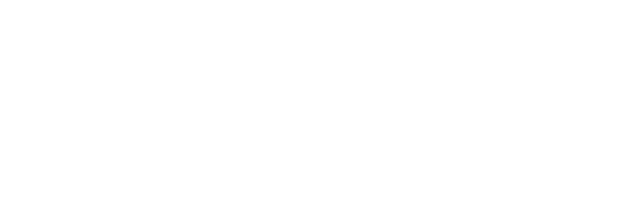
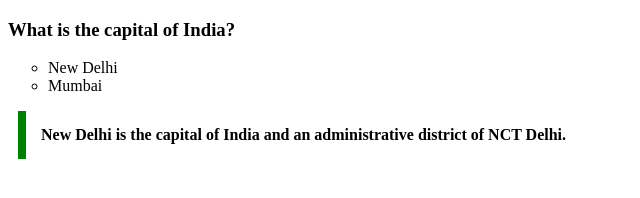
Before and after one commit to acciojob/trivia-divyakondakrindi, a website: page main.html in a window 1280 px wide. Shown: the whole page, without its empty margins (0-640 px from the left). Drawn offline with Linux system fonts and the light colour scheme.

Commit message:
created a submission

```diff
--- a/main.html
+++ b/main.html
@@ -4,9 +4,20 @@
 
 <head>
 	<link rel="stylesheet" href="styles.css">
+
 </head>
 
 <body>
+	<div>
+        <h3>What is the capital of India?</h3>
+        <ul style="list-style-type: circle; ">
+            <li>New Delhi</li>
+            <li>Mumbai</li>
+        </ul>
+    </div>
+    <blockquote class = "blockquote" cite="https://en.wikipedia.org/wiki/New_Delhi">
+        New Delhi is the capital of India and an administrative district of NCT Delhi.
+    </blockquote>
 	<!-- the entire body must be written by student -->
     <script type="text/javascript" src="./script.js">
 </script>
--- a/styles.css
+++ b/styles.css
@@ -1,2 +1,11 @@
 
 /* Your CSS Code here. */
+.blockquote{
+    display: block;
+    margin:10px;
+    border-left:8px solid green;
+    padding: 15px;
+    width:600px;
+    background-color:#f8fffe"";
+   font-weight: bold;
+}
```
